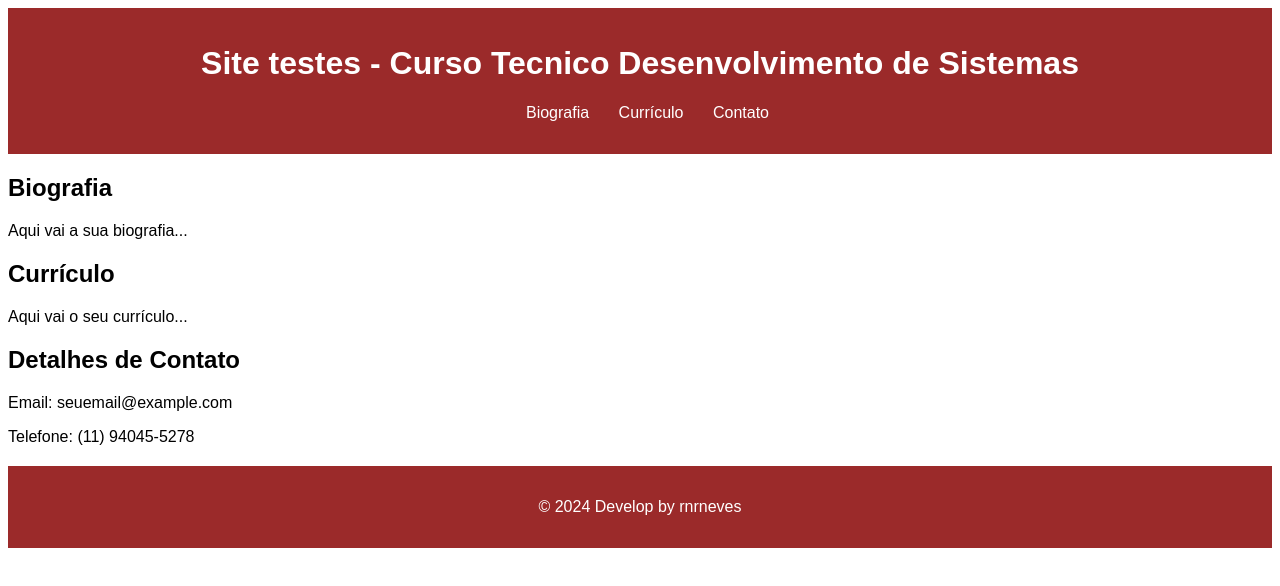
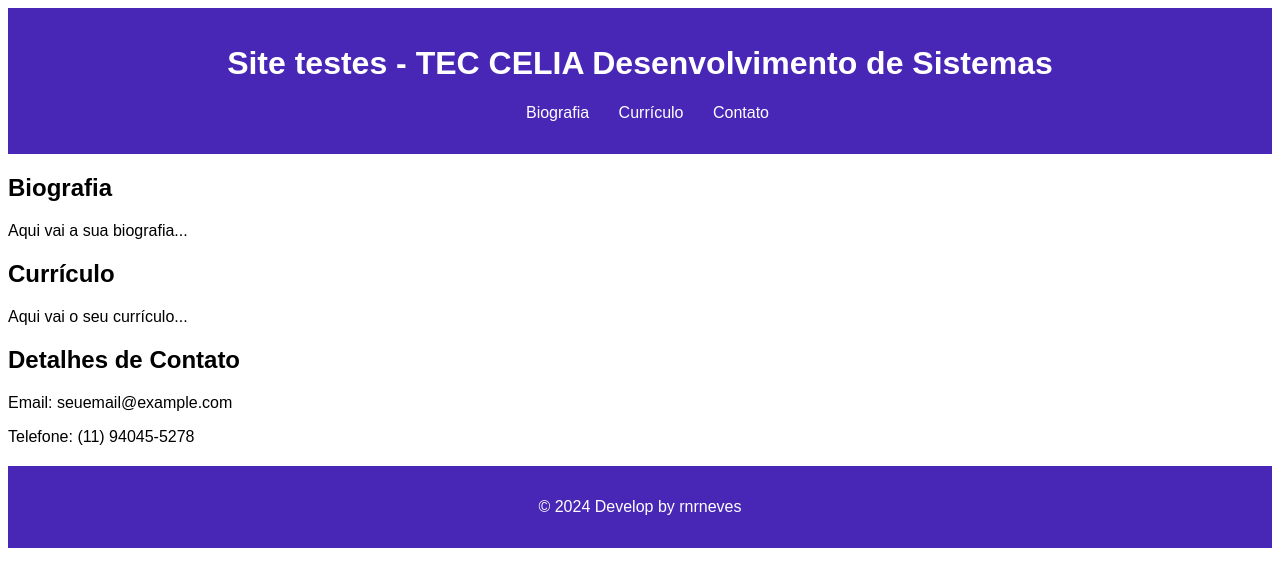
Before and after one commit to rnrneves/pipe-celia, a plain HTML site: page index.html in a window 1280 px wide. Drawn offline with Linux system fonts and the light colour scheme; a script that the page names is missing.

Commit message:
Alterada a cor do site

```diff
--- a/estilos.css
+++ b/estilos.css
@@ -4,7 +4,7 @@ body {
 }
 
 header, footer {
-    background-color: #9b2a2a;
+    background-color: #4827b7;
     color: white;
     text-align: center;
     padding: 1em 0;
--- a/index.html
+++ b/index.html
@@ -8,7 +8,7 @@
 </head>
 <body>
     <header>
-        <h1>Site testes - Curso Tecnico Desenvolvimento de Sistemas</h1>
+        <h1>Site testes - TEC CELIA Desenvolvimento de Sistemas</h1>
         <nav>
             <ul>
                 <li><a href="#biografia">Biografia</a></li>
```
